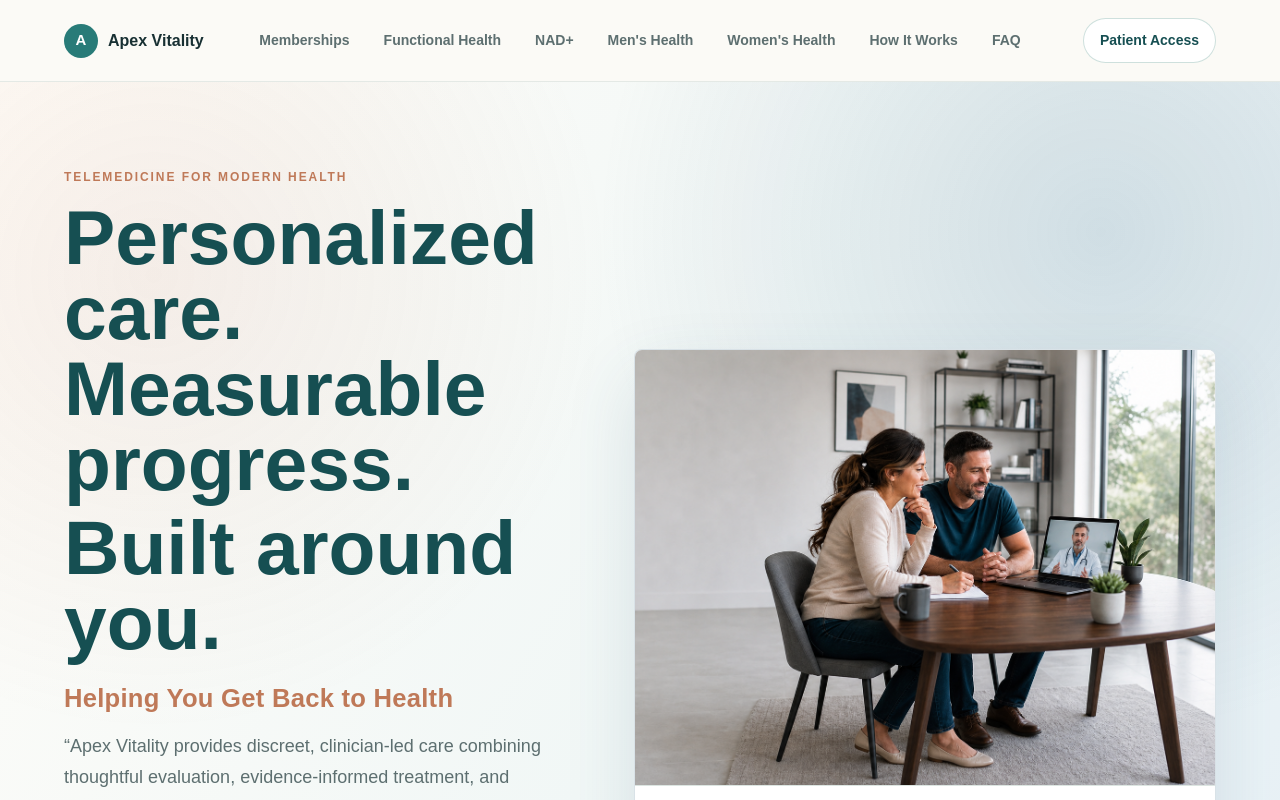
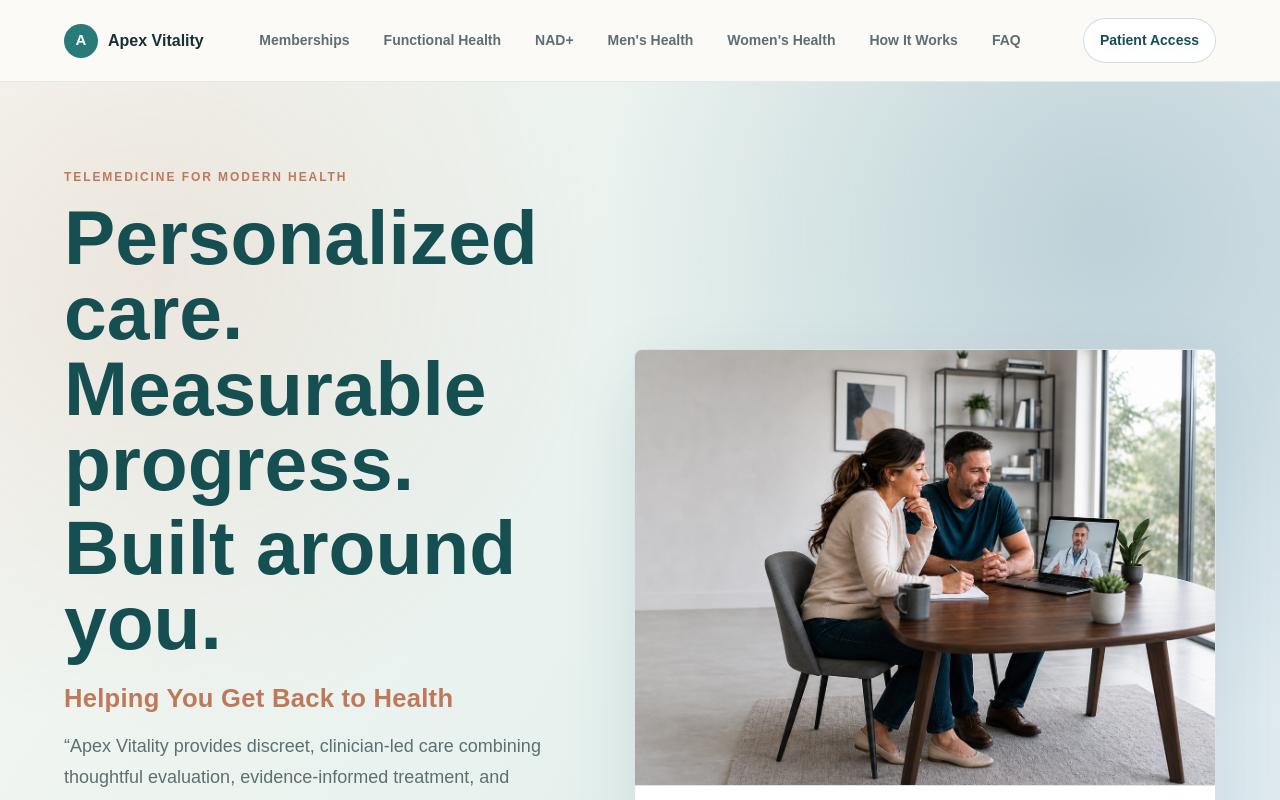
Before and after one commit to Nurseguy1/Apex-Vitality, a Next.js app: page / in a window 1280 px wide. Shown: the top 800 px of the page. Built offline with nearby package versions, Linux system fonts and the light colour scheme; no server answers.

Commit message:
Deepen homepage hero tones

```diff
--- a/app/globals.css
+++ b/app/globals.css
@@ -131,9 +131,9 @@
   min-height: calc(100vh - 78px);
   padding: clamp(48px, 7vw, 86px) clamp(20px, 5vw, 72px) 60px;
   background:
-    radial-gradient(circle at 12% 18%, rgb(191 121 88 / 0.11), transparent 32%),
-    radial-gradient(circle at 86% 14%, rgb(85 127 155 / 0.2), transparent 35%),
-    linear-gradient(120deg, #fffdf9 0%, #f1f7f6 52%, #e6f0f6 100%);
+    radial-gradient(circle at 12% 18%, rgb(191 121 88 / 0.13), transparent 32%),
+    radial-gradient(circle at 86% 14%, rgb(85 127 155 / 0.27), transparent 35%),
+    linear-gradient(120deg, #f6f7f2 0%, #e6f1ee 52%, #dce8f0 100%);
 }
 
 .hero-copy {
@@ -1405,7 +1405,7 @@
 
   .hero {
     min-height: auto;
-    background: linear-gradient(145deg, #fffdf9, #e8f4f1 58%, #e5eef5);
+    background: linear-gradient(145deg, #f6f7f2, #e2efeb 58%, #dce7ef);
   }
 
   .hero-visual,
```
